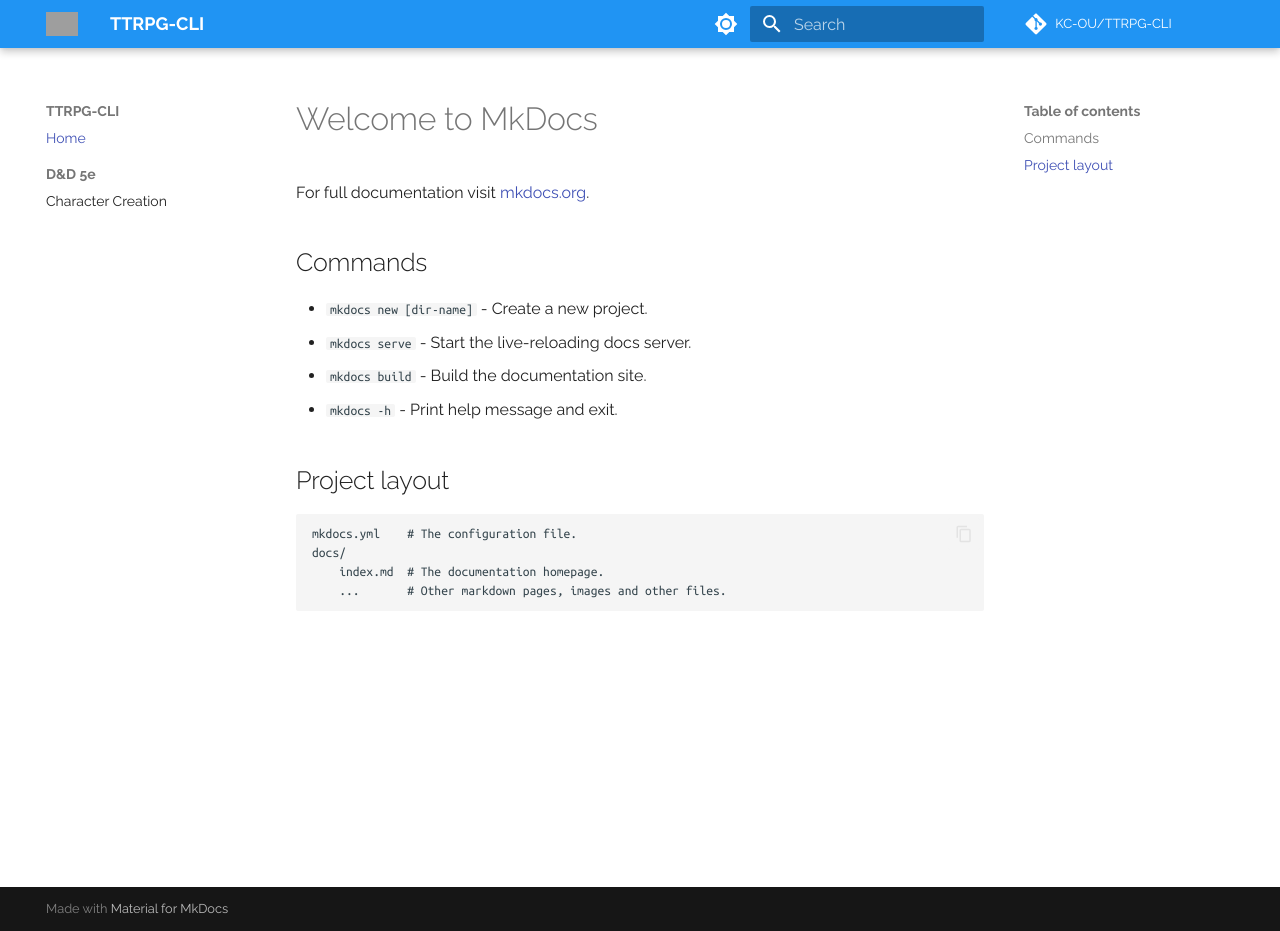
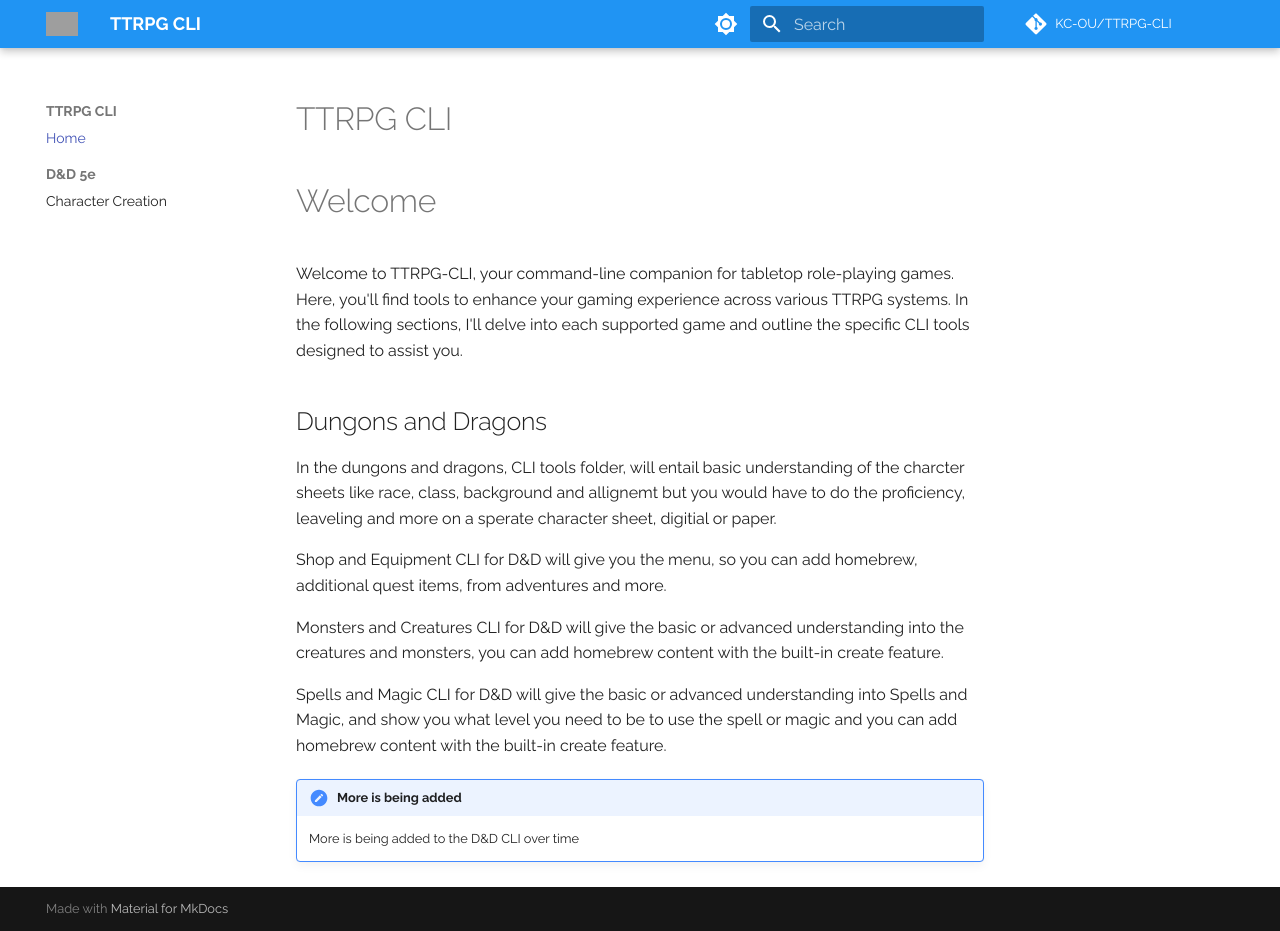
Before and after one commit to KC-OU/TTRPG-CLI, an MkDocs documentation site: the page built from docs/index.md, in a window 1280 px wide and 931 px high. Built offline with MkDocs 1.6.1 and Material for MkDocs 9.7.7, drawn with Linux system fonts in a browser that asks for light colours; comment, search, counter and statistics services are not loaded; grey boxes are pictures that could not be loaded.

Commit message:
compleed the D&D Section

```diff
--- a/docs/index.md
+++ b/docs/index.md
@@ -1,17 +1,19 @@
-# Welcome to MkDocs
+# TTRPG CLI
 
-For full documentation visit [mkdocs.org](https://www.mkdocs.org).
+# Welcome
 
-## Commands
+Welcome to TTRPG-CLI, your command-line companion for tabletop role-playing games. Here, you'll find tools to enhance your gaming experience across various TTRPG systems. In the following sections, I'll delve into each supported game and outline the specific CLI tools designed to assist you.
 
-* `mkdocs new [dir-name]` - Create a new project.
-* `mkdocs serve` - Start the live-reloading docs server.
-* `mkdocs build` - Build the documentation site.
-* `mkdocs -h` - Print help message and exit.
+## Dungons and Dragons
 
-## Project layout
+In the dungons and dragons, CLI tools folder, will entail basic understanding of the charcter sheets like race, class, background and allignemt but you would have to do the proficiency, leaveling and more on a sperate character sheet, digitial or paper.
 
-    mkdocs.yml    # The configuration file.
-    docs/
-        index.md  # The documentation homepage.
-        ...       # Other markdown pages, images and other files.
+Shop and Equipment CLI for D&D will give you the menu, so you can add homebrew, additional quest items, from adventures and more.
+
+Monsters and Creatures CLI for D&D will give the basic or advanced understanding into the creatures and monsters, you can add homebrew content with the built-in create feature.
+
+Spells and Magic CLI for D&D will give the basic or advanced understanding into Spells and Magic, and show you what level you need to be to use the spell or magic and you can add homebrew content with the built-in create feature.
+
+!!! note "More is being added"
+
+    More is being added to the D&D CLI over time
--- a/mkdocs.yml
+++ b/mkdocs.yml
@@ -1,4 +1,4 @@
-site_name: TTRPG-CLI
+site_name: TTRPG CLI
 site_url: https://kc-ou.github.io/TTRPG-CLI
 repo_url: https://github.com/KC-OU/TTRPG-CLI
 repo_name: KC-OU/TTRPG-CLI
@@ -60,4 +60,7 @@
       emoji_index: !!python/name:material.extensions.emoji.twemoji
       emoji_generator: !!python/name:material.extensions.emoji.to_svg
   - md_in_html
+  - admonition
+  - pymdownx.details
+  - pymdownx.superfences
   # - neoteroi.cards
```
Also changed, not shown: 2 other files.
